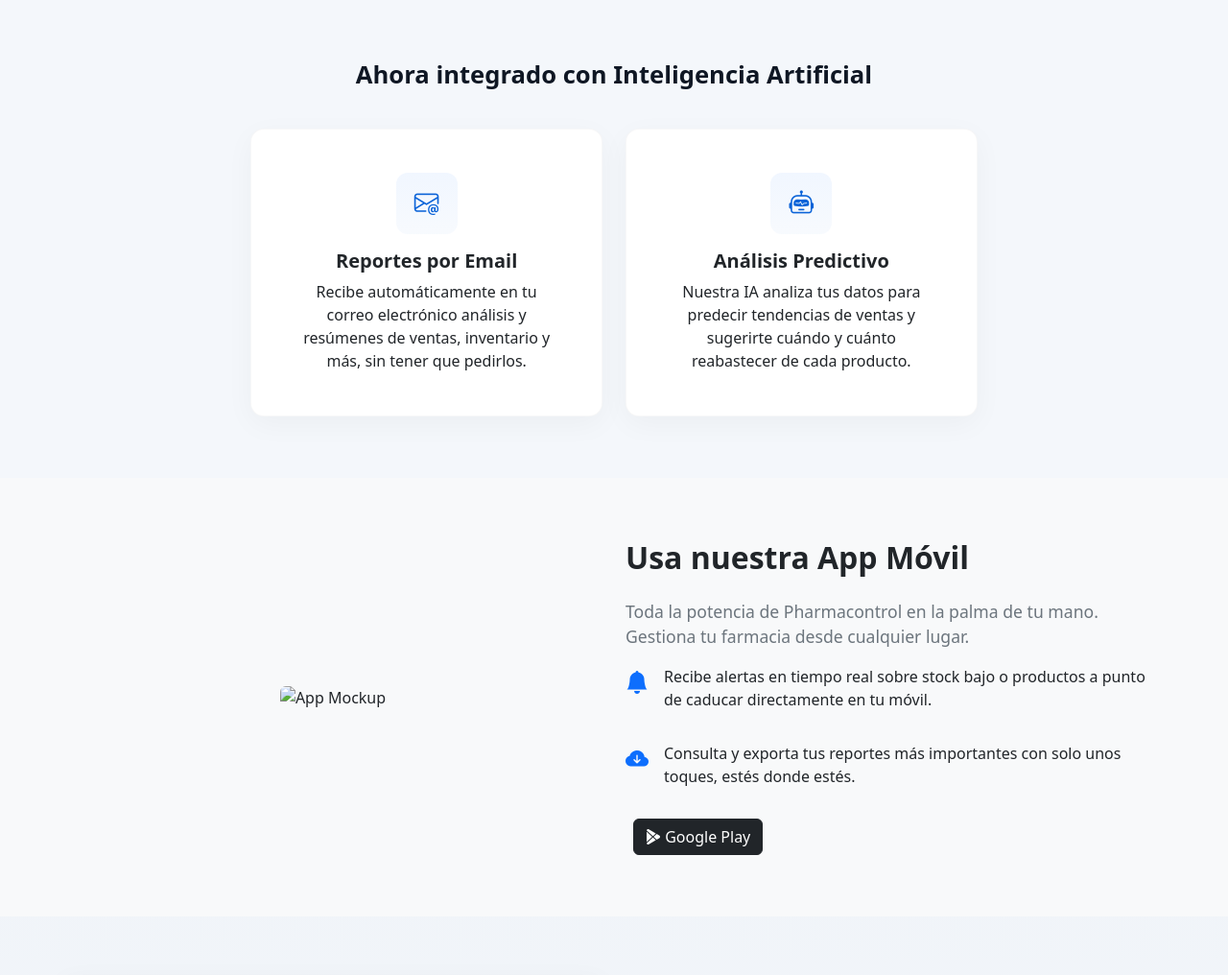
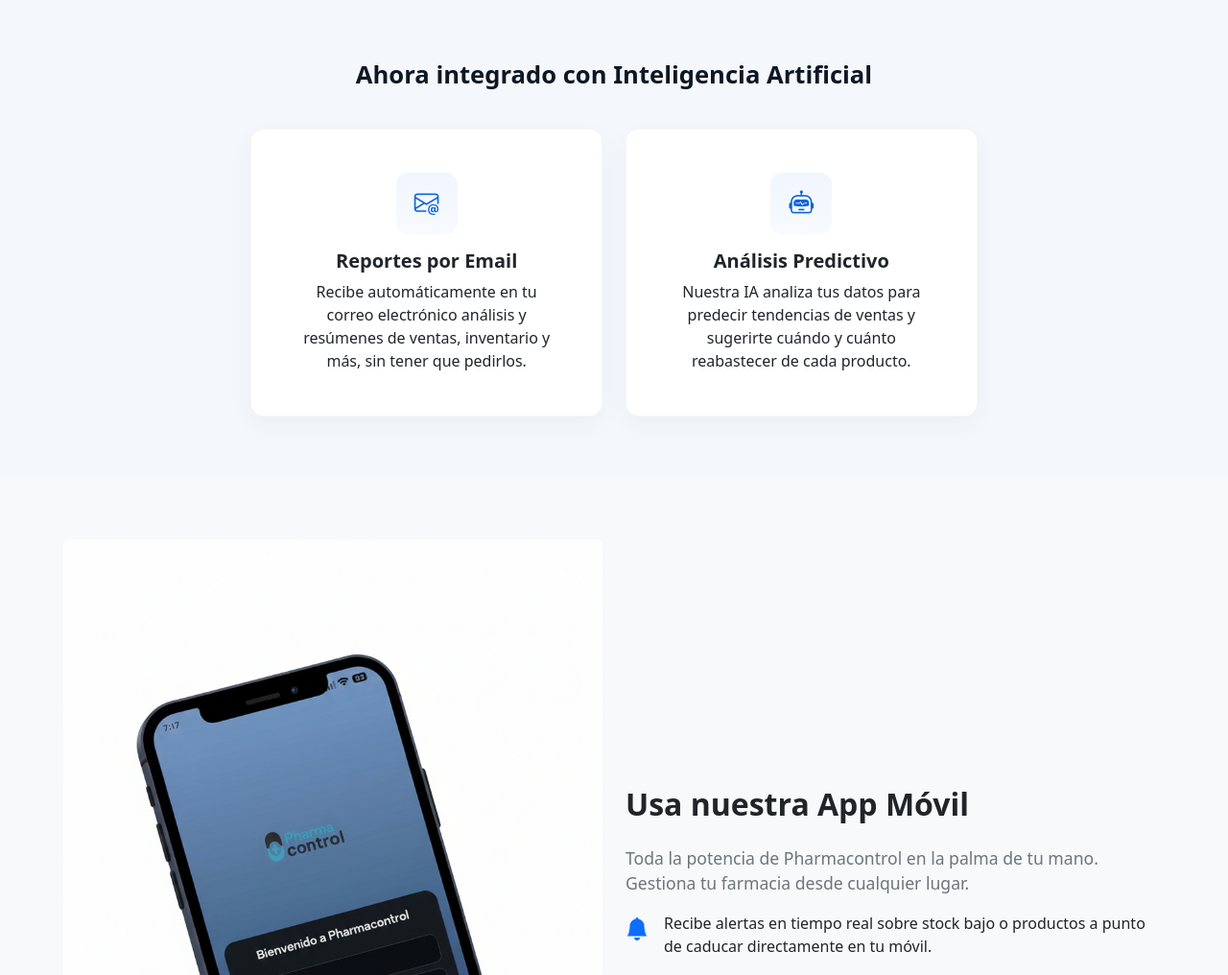
Before and after one commit to JuanEPB/proyectoDjango, a Django app: page / in a window 1280 px wide. Shown: the part 1063-2079 px from the top of the page at 96% size. Run offline with Django 5.2, Linux system fonts and the light colour scheme; some libraries are stand-ins or nearby versions.

Commit message:
Update page Homev2

```diff
--- a/core/templates/core/Home.html
+++ b/core/templates/core/Home.html
@@ -118,7 +118,7 @@
     <div class="container">
         <div class="row align-items-center">
             <div class="col-lg-6 text-center">
-                <img src="https://via.placeholder.com/450x450.png/0d6efd/FFFFFF?text=App+Mockup" alt="App Mockup" class="img-fluid rounded">
+                <img src="{% static 'img/app4.png' %}" alt="App Mockup" class="img-fluid rounded">
             </div>
             <div class="col-lg-6">
                 <h2 class="fw-bold mb-4">Usa nuestra App Móvil</h2>
```
Also changed, not shown: core/static/img/app.jpg (added), core/static/img/app.png (added), core/static/img/app2.jpg (added), core/static/img/app2.png (added), core/static/img/app3.png (added), core/static/img/app4.png (added), 1 other file.
